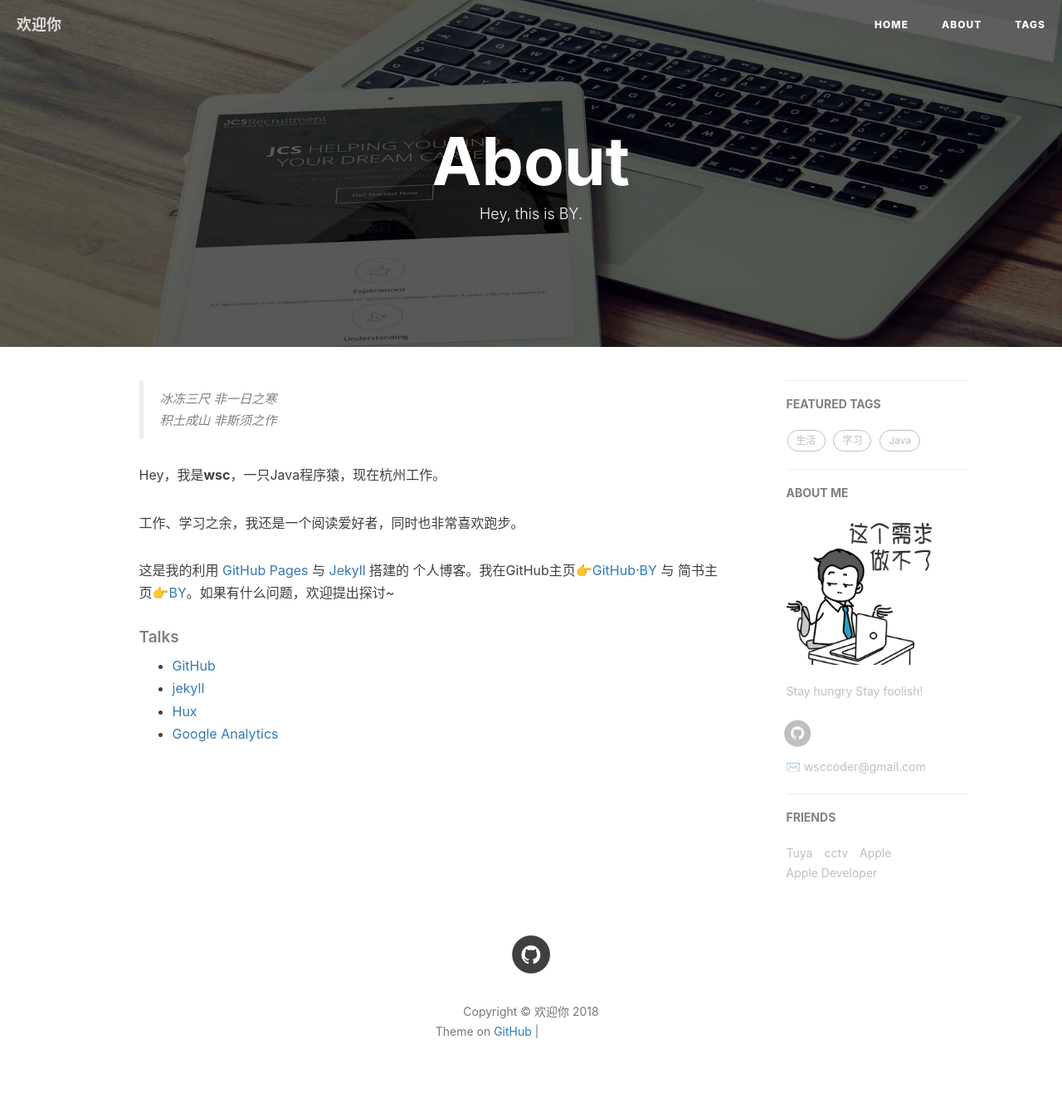
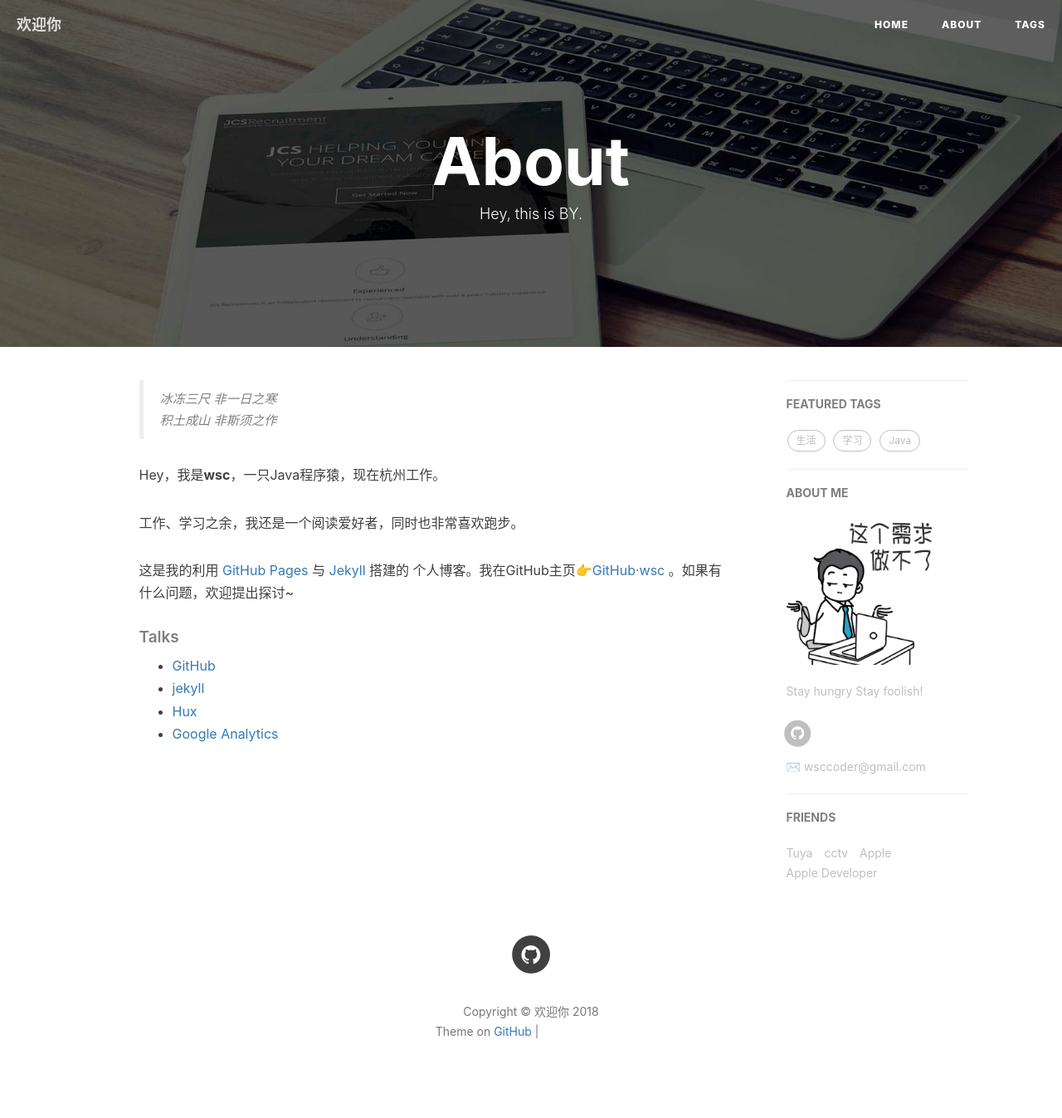
Before and after one commit to wsccoder/wsccoder.github.io, a Jekyll site: the page built from about.html, in a window 1280 px wide. Shown: the whole page at 83% size. Built offline with Jekyll 4.4.1, drawn with Linux system fonts in a browser that asks for light colours; nearby versions of some CDN libraries; comment, search, counter and statistics services are not loaded; grey boxes are pictures that could not be loaded.

Commit message:
修改googlle 配置

```diff
--- a/_config.yml
+++ b/_config.yml
@@ -77,8 +77,8 @@ gitalk:
 #ba_track_id: b50bf2b12b5338a1845e33832976fd68
 
 # Google Analytics
-#ga_track_id: 'UA-90855596-1'            # Format: UA-xxxxxx-xx
-#ga_domain: qiubaiying.top               # 默认的是 auto, 这里我是自定义了的域名，你如果没有自己的域名，需要改成auto
+ga_track_id: 'UA-124436101-1'            # Format: UA-xxxxxx-xx
+ga_domain: wsccoder.github.io               # 默认的是 auto, 这里我是自定义了的域名，你如果没有自己的域名，需要改成auto
 
 
 
--- a/about.html
+++ b/about.html
@@ -22,7 +22,7 @@ header-img: "img/post-bg-rwd.jpg"
 
     <p>工作、学习之余，我还是一个阅读爱好者，同时也非常喜欢跑步。</p>
 
-    <p>这是我的利用 <a href="https://pages.github.com/">GitHub Pages</a> 与 <a href="http://jekyll.com.cn/">Jekyll</a> 搭建的 个人博客。我在GitHub主页<a href="https://github.com/qiubaiying">👉GitHub·BY</a> 与 简书主页<a href="https://http://www.jianshu.com/u/e71990ada2fd">👉BY</a>。如果有什么问题，欢迎提出探讨~</p>
+    <p>这是我的利用 <a href="https://pages.github.com/">GitHub Pages</a> 与 <a href="http://jekyll.com.cn/">Jekyll</a> 搭建的 个人博客。我在GitHub主页<a href="https://github.com/wsccoder">👉GitHub·wsc</a> 。如果有什么问题，欢迎提出探讨~</p>
 
     <p></p>
 
```
